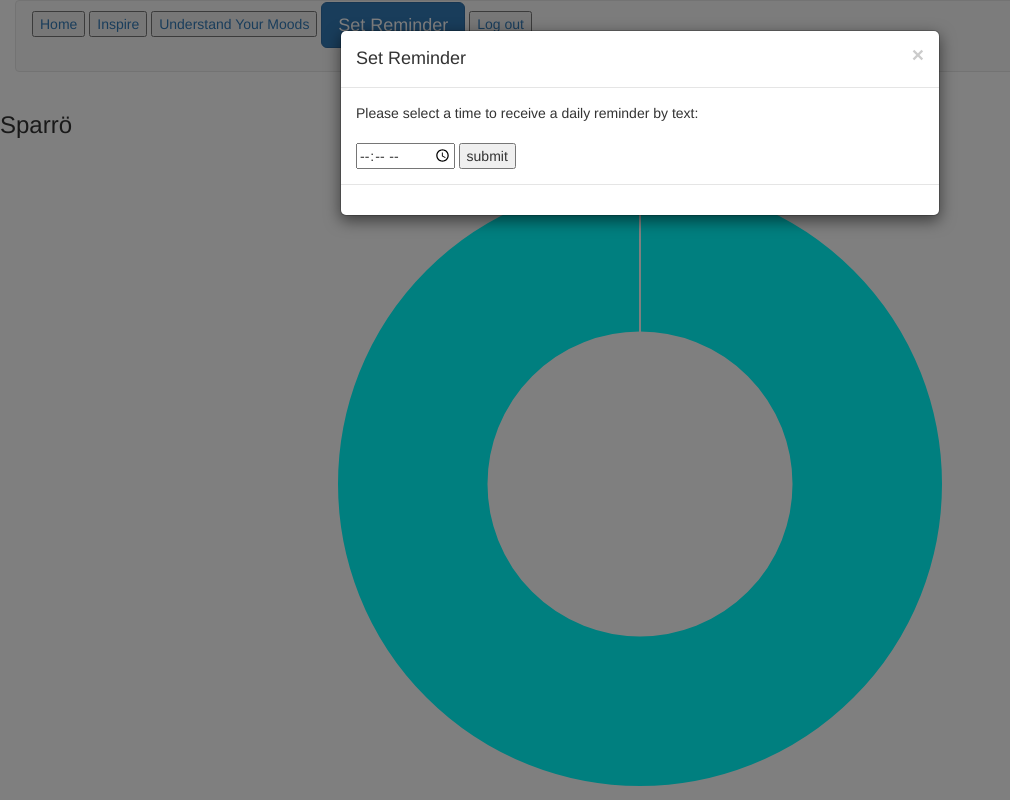
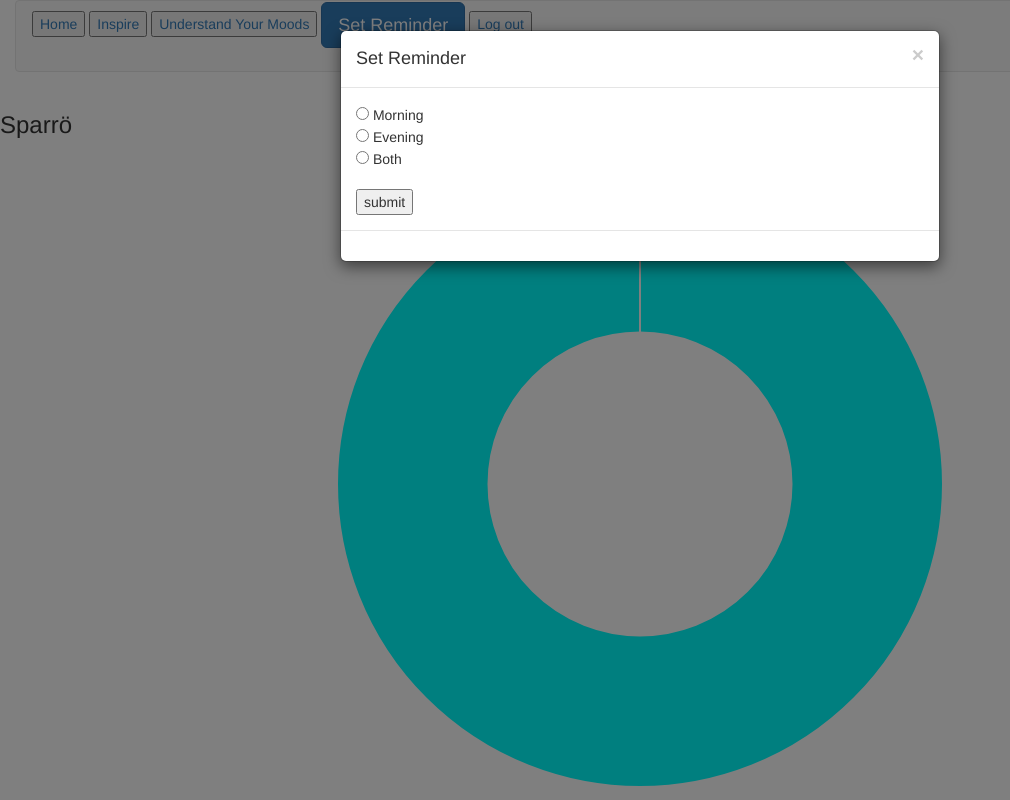
Before and after one commit to HannahSchafer/inspirer-web-app, a Flask app: page /moods in a window 1280 px wide, after a click on "Set Reminder". Shown: the whole page, without its empty margins (0-1010 px from the left). Run offline with Flask 2, Linux system fonts and the light colour scheme; the visitor is signed in with stand-in values (Sample User, id 1); tables that the repository leaves empty hold one stand-in row (values such as "Sample post"); parts of the project's set-up code (start-up, migrations or seed data) failed here and were passed over; some libraries are stand-ins or nearby versions.

Commit message:
changed set reminder form to radio buttons

```diff
--- a/send_sms.py
+++ b/send_sms.py
@@ -10,7 +10,7 @@ my_cell = "+16107421594"
 my_twilio="+13024837183"
 my_msg="Sparrö is ready to deliver your daily inspiration!"
 
-def send_message(from_, to, body):
+def send_message():
     """Send reminder message to user with Twilio."""
     # instantiating object
     client = Client(ACCOUNT_SID, AUTH_TOKEN)
@@ -21,4 +21,11 @@ def send_message(from_, to, body):
     # print(message.sid)
 
 
-# send_message(my_twilio, my_cell, my_msg)
+send_message()
+
+
+
+# look through database to see who has opted in for morning reminders
+# look through database to see who has opted for evening reminders
+# get their phone numbers. pass their phone numbers to the send_message function
+# set up 2 cron jobs, one to run the script in the morning, one to run it in the evening.
--- a/server.py
+++ b/server.py
@@ -11,6 +11,8 @@ from model import connect_to_db, db, User, Quote, Analyses, Sentiment, Classifie
 from helper_functions import get_timestamp
 from twitter_analysis import get_quote
 from datetime import datetime, time, date
+import schedule
+import time
 
 from send_sms import send_message
 
@@ -291,7 +293,7 @@ def make_bar_chart():
     positive_timestamps = db.session.query(Analyses.timestamp).filter(Analyses.user_id==user_id, Analyses.tweet_sent_id==1).order_by(Analyses.timestamp).all()
 
     day_numbers = []
-    # get datetime object from query object result tuple
+    # get datetime object from query object result tuple and format for .isoweekday()
     # find out which day of the week each datetime is on
     for item in positive_timestamps:
         date_time = str(item[0])
@@ -345,24 +347,19 @@ def make_bar_chart():
                 'rgba(0, 252, 255, 0.8)',
                 'rgba(0, 252, 255, 0.8)'
             ],
-            # "borderColor": [
-            #     'rgba(54, 162, 235, 1)',
-            #     'rgba(54, 162, 235, 1)',
-            #     'rgba(54, 162, 235, 1)',
-            #     'rgba(54, 162, 235, 1)',
-            #     'rgba(54, 162, 235, 1)',
-            #     'rgba(54, 162, 235, 1)',
-            #     'rgba(54, 162, 235, 1)'
-            # ],
-            # "borderWidth": 1,
+            "hoverBackgroundColor": [
+                            "#ff69b4",
+                            "#ff69b4",
+                            "#ff69b4",
+                            "#ff69b4",
+                            "#ff69b4",
+                            "#ff69b4",
+                            "#ff69b4"],
             "data": data_to_send,
         }
     ]
 };
     return jsonify(bar_data)
-
-
-
 
 
 
@@ -381,15 +378,17 @@ def set_reminder():
     # flash message for the user
     flash("You will receive your daily reminder at {}.".format(reminder_time))
 
+    # based on time of user's reminder, call the send_message function from send_sms
+    # query reminder time from database
+    # reminder = db.session.query(User.reminder_time).filter(User.user_id==user_id)
+
+    # # print str(reminder[0])
+    # tm = '10:30'
+    # schedule.every().day.at(tm).do(send_message)
+    schedule.every(1).minutes.do(send_message)
+    print schedule.jobs
+
     return redirect('/')
-
-
-@app.route('/send_sms.json')
-def automate_sms():
-    """Automates sending the user a reminder text."""
-
-    pass
-
 
 # __main__ makes this stuff happen when i am running this file directly, not importing
 if __name__ == "__main__":
--- a/templates/base.html
+++ b/templates/base.html
@@ -42,8 +42,9 @@
       </div>
       <div class="modal-body">
         <form action="/set-reminder.json" id="set-reminder-submit" method='POST'>
-          Please select a time to receive a daily reminder by text:<br><br>
-          <input type="time" name="reminder-time" id="reminder-time">
+          <input type="radio" name="reminder" value="morning"> Morning<br>
+          <input type="radio" name="reminder" value="evening"> Evening <br>
+          <input type="radio" name="reminder" value="both"> Both<br><br>
           <input type="submit" value="submit">
         </form>
       </div>
--- a/templates/moods.html
+++ b/templates/moods.html
@@ -10,18 +10,20 @@
     <canvas id='donutChart'></canvas>
    <!--  <div id="donutLegend" class="chart-legend"></div> -->
 <div>
+
+
+    <br><br><br>
+
+<div class="mood-chart">
+    <canvas id="barChart"></canvas>
+</div>
+<br>
+
     <br><br><br>
 
 <div class="mood-chart">
     <canvas id="lineChart"></canvas>
     <!-- <div id="lineLegend" class="chart-legend"></div> -->
-</div>
-<br>
-
-    <br><br><br>
-
-<div class="bar-chart">
-    <canvas id="barChart"></canvas>
 </div>
 <br>
 
```
